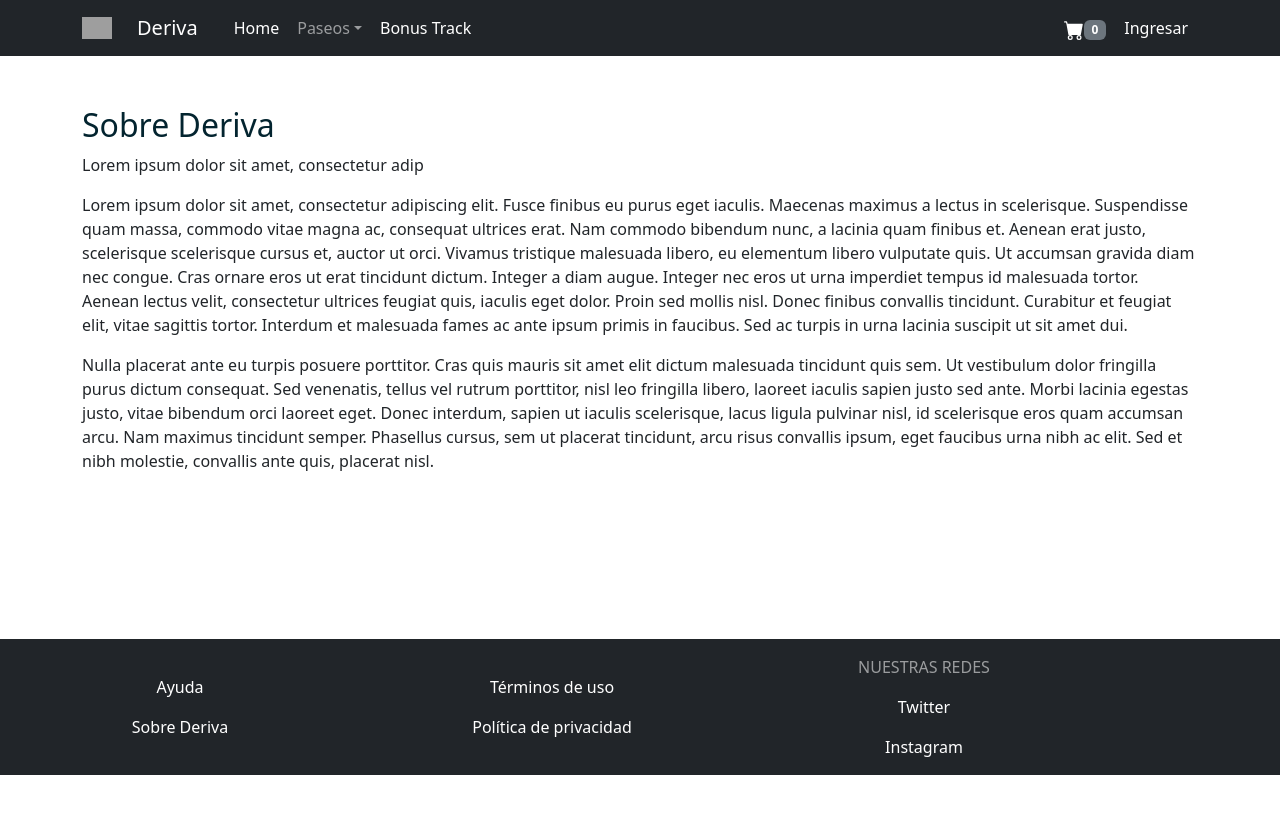
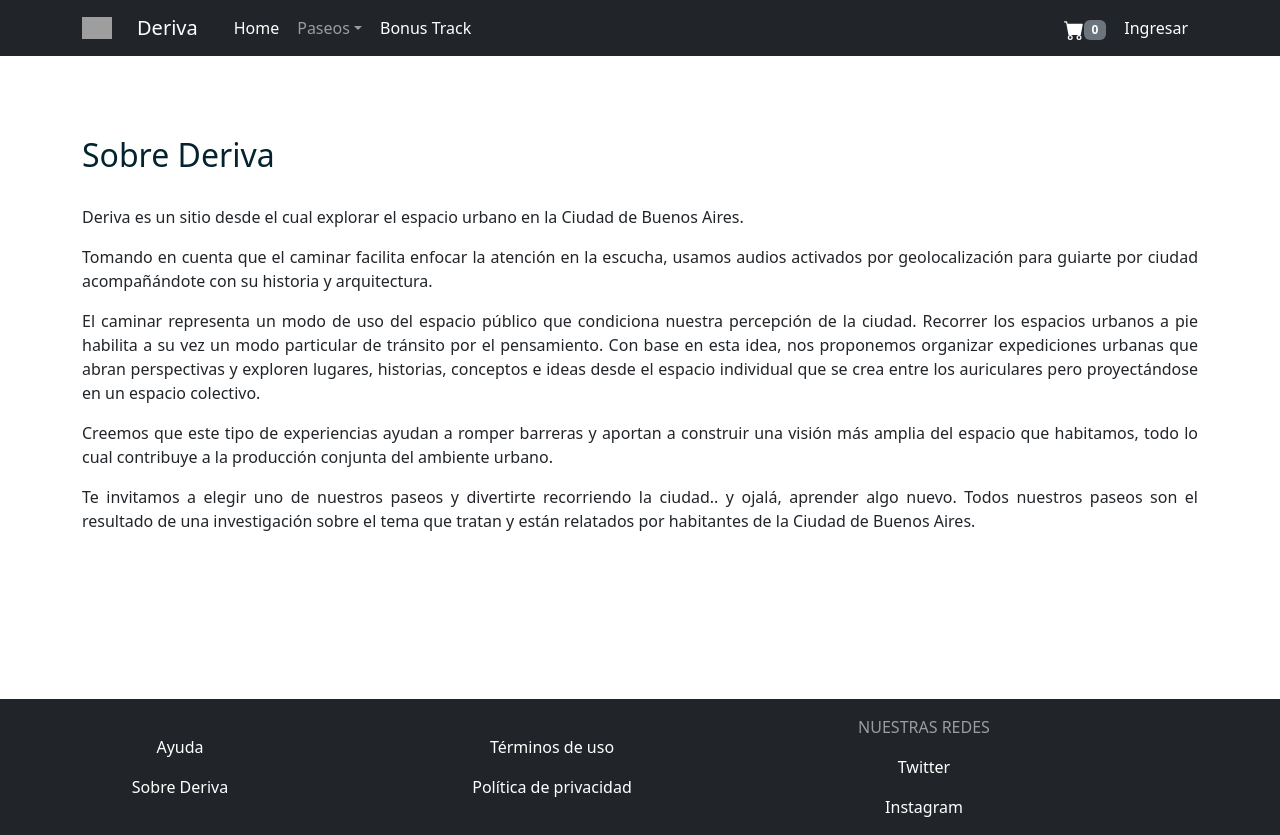
Before and after one commit to AraceliCatalano/deriva, a React (Create React App) app: page /sobre-deriva in a window 1280 px wide. Before the commit the page ends 800 px from the top, so only its background shows below. Built offline with nearby package versions, Linux system fonts and the light colour scheme; grey boxes are pictures that could not be loaded.

Commit message:
Texto Sobre Deriva actualizado

```diff
--- a/src/assets/styles/App.css
+++ b/src/assets/styles/App.css
@@ -15,5 +15,10 @@ h2 {
 
   .mainPageContainer {
     padding-bottom: 150px;
+    text-align: justify;
+ }
+
+ .about-title {
+    margin: 30px 0 30px 0;
  }
 /******* END Footer ******/
--- a/src/assets/styles/ItemDetail.css
+++ b/src/assets/styles/ItemDetail.css
@@ -1,5 +1,5 @@
 .item-detail-container {
-    padding-top: 100px;
+    padding: 100px 0 100px 0;
 }
 
 .tour-image {
--- a/src/components/footer/About.js
+++ b/src/components/footer/About.js
@@ -1,21 +1,27 @@
-import React from 'react';
-import '../../assets/styles/App.css';
-import { Container } from 'react-bootstrap';
+import React from "react";
+import "../../assets/styles/App.css";
+import { Container } from "react-bootstrap";
 
 function About() {
   return (
     <>
       <Container className="mainPageContainer">
-        <h2>Sobre Deriva</h2>
-        <p>Lorem ipsum dolor sit amet, consectetur adip</p>
-        <p>Lorem ipsum dolor sit amet, consectetur adipiscing elit. Fusce finibus eu purus eget iaculis. Maecenas maximus a lectus in scelerisque. Suspendisse quam massa, commodo vitae magna ac, consequat ultrices erat. Nam commodo bibendum nunc, a lacinia quam finibus et. Aenean erat justo, scelerisque scelerisque cursus et, auctor ut orci. Vivamus tristique malesuada libero, eu elementum libero vulputate quis. Ut accumsan gravida diam nec congue. Cras ornare eros ut erat tincidunt dictum. Integer a diam augue. Integer nec eros ut urna imperdiet tempus id malesuada tortor. Aenean lectus velit, consectetur ultrices feugiat quis, iaculis eget dolor. Proin sed mollis nisl. Donec finibus convallis tincidunt. Curabitur et feugiat elit, vitae sagittis tortor. Interdum et malesuada fames ac ante ipsum primis in faucibus. Sed ac turpis in urna lacinia suscipit ut sit amet dui.</p>
-        <p>Nulla placerat ante eu turpis posuere porttitor. Cras quis mauris sit amet elit dictum malesuada tincidunt quis sem. Ut vestibulum dolor fringilla purus dictum consequat. Sed venenatis, tellus vel rutrum porttitor, nisl leo fringilla libero, laoreet iaculis sapien justo sed ante. Morbi lacinia egestas justo, vitae bibendum orci laoreet eget. Donec interdum, sapien ut iaculis scelerisque, lacus ligula pulvinar nisl, id scelerisque eros quam accumsan arcu. Nam maximus tincidunt semper. Phasellus cursus, sem ut placerat tincidunt, arcu risus convallis ipsum, eget faucibus urna nibh ac elit. Sed et nibh molestie, convallis ante quis, placerat nisl.</p>
+        <h2 className="about-title">Sobre Deriva</h2>
+        <p>
+          Deriva es un sitio desde el cual explorar el espacio urbano en la
+          Ciudad de Buenos Aires.
+        </p>
+        <p>
+          Tomando en cuenta que el caminar facilita enfocar la atención en la escucha, usamos audios activados por geolocalización para guiarte por ciudad acompañándote con su historia y arquitectura.
+        </p>
+        <p>
+          El caminar representa un modo de uso del espacio público que condiciona nuestra percepción de la ciudad. Recorrer los espacios urbanos a pie habilita a su vez un modo particular de tránsito por el pensamiento. Con base en esta idea, nos proponemos organizar expediciones urbanas que abran perspectivas y exploren lugares, historias, conceptos e ideas desde el espacio individual que se crea entre los auriculares pero proyectándose en un espacio colectivo.
+        </p>
+        <p>Creemos que este tipo de experiencias ayudan a romper barreras y aportan a construir una visión más amplia del espacio que habitamos, todo lo cual contribuye a la producción conjunta del ambiente urbano.</p>
+        <p>Te invitamos a elegir uno de nuestros paseos y divertirte recorriendo la ciudad.. y ojalá, aprender algo nuevo. Todos nuestros paseos son el resultado de una investigación sobre el tema que tratan y están relatados por habitantes de la Ciudad de Buenos Aires. </p>
       </Container>
-
     </>
   );
-
-
 }
 
 export default About;
```
